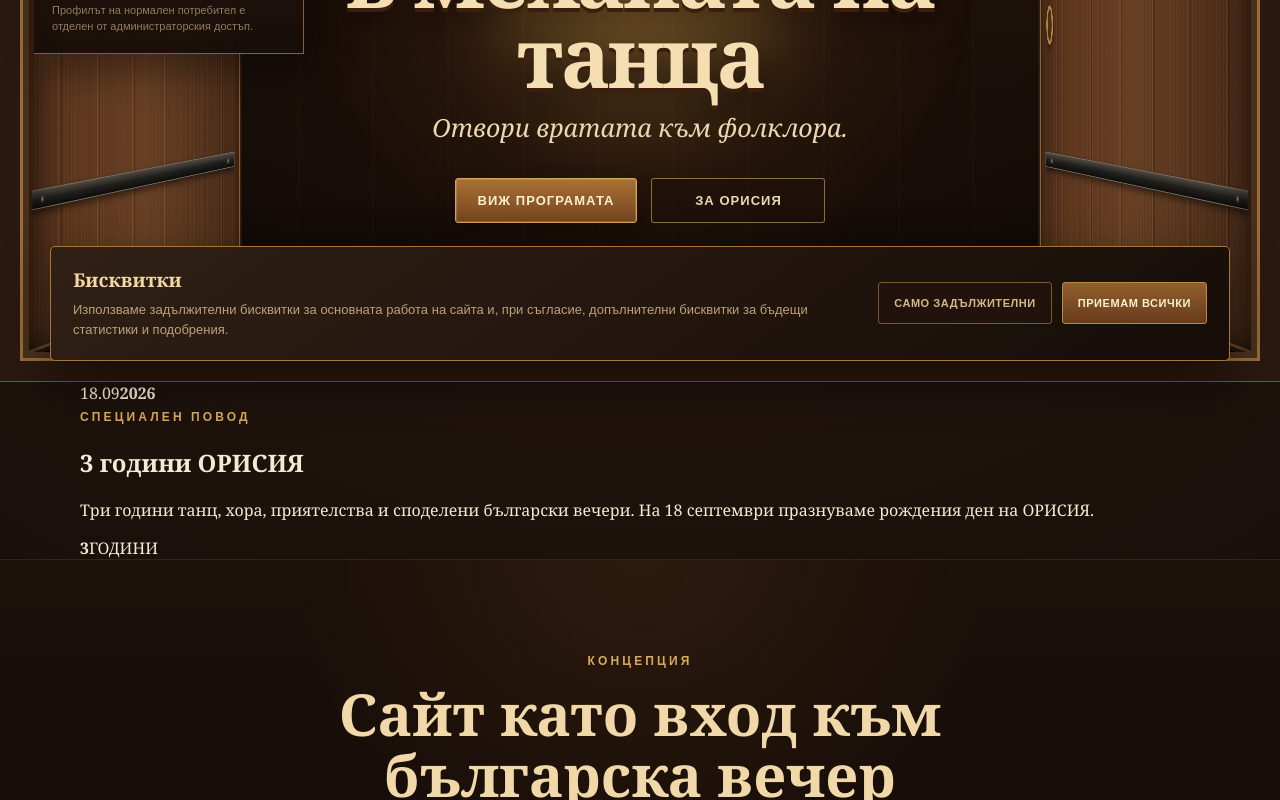
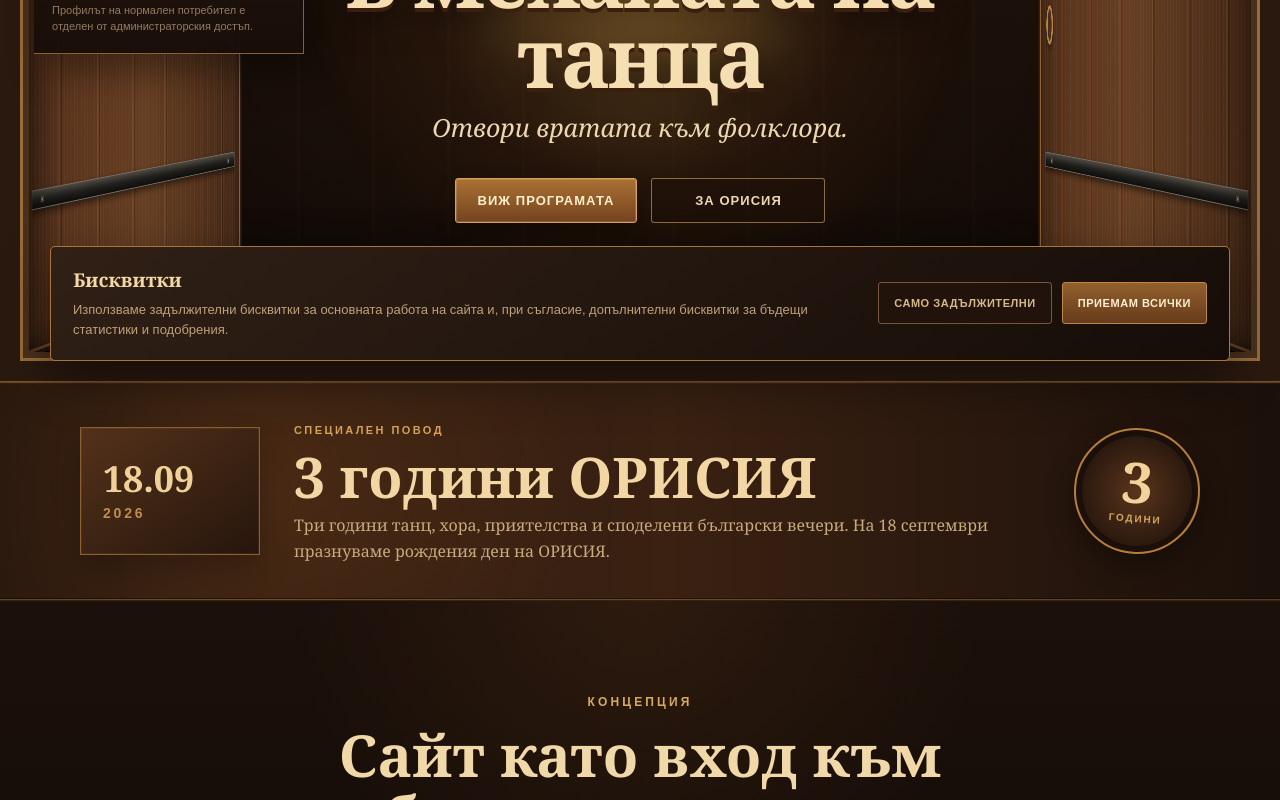
Before and after one commit to viktor132607/Orisia.Client, a Next.js app: page / in a window 1280 px wide. Shown: the part 419-1219 px from the top of the page. Built offline with nearby package versions, Linux system fonts and the light colour scheme.

Commit message:
Connect birthday section styles

```diff
--- a/src/components/HomeGate.tsx
+++ b/src/components/HomeGate.tsx
@@ -2,6 +2,7 @@
 
 import Link from "next/link";
 import { useEffect, useState } from "react";
+import birthdayStyles from "./HomeGateBirthday.module.css";
 
 export default function HomeGate() {
   const [open, setOpen] = useState(false);
@@ -46,18 +47,18 @@ export default function HomeGate() {
         )}
       </section>
 
-      <section className="birthday-section" aria-label="Трети рожден ден на ОРИСИЯ">
-        <div className="container birthday-inner">
-          <div className="birthday-date">
+      <section className={birthdayStyles.section} aria-label="Трети рожден ден на ОРИСИЯ">
+        <div className={`container ${birthdayStyles.inner}`}>
+          <div className={birthdayStyles.date}>
             <span>18.09</span>
             <strong>2026</strong>
           </div>
-          <div className="birthday-copy">
-            <span className="section-kicker">СПЕЦИАЛЕН ПОВОД</span>
+          <div className={birthdayStyles.copy}>
+            <span>СПЕЦИАЛЕН ПОВОД</span>
             <h2>3 години ОРИСИЯ</h2>
             <p>Три години танц, хора, приятелства и споделени български вечери. На 18 септември празнуваме рождения ден на ОРИСИЯ.</p>
           </div>
-          <div className="birthday-badge">
+          <div className={birthdayStyles.badge}>
             <strong>3</strong>
             <span>ГОДИНИ</span>
           </div>
```
